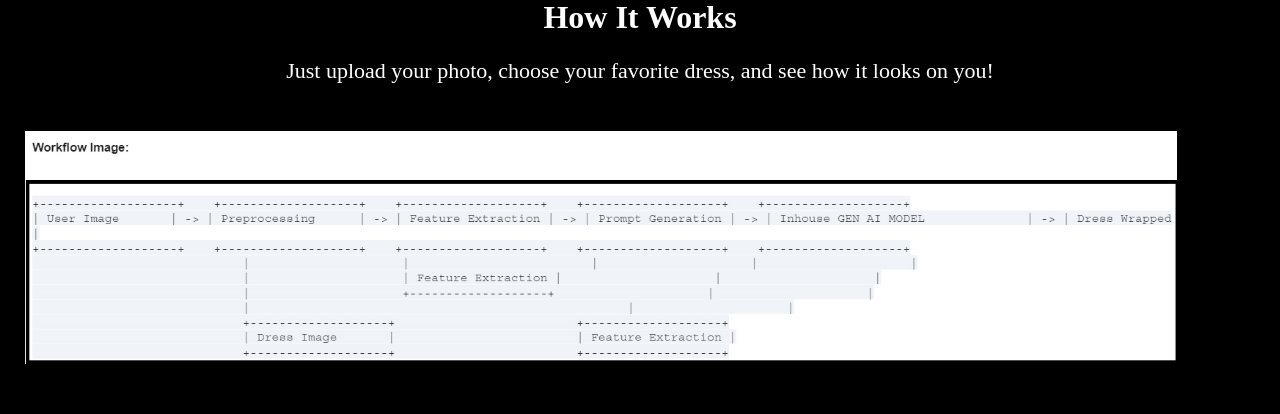
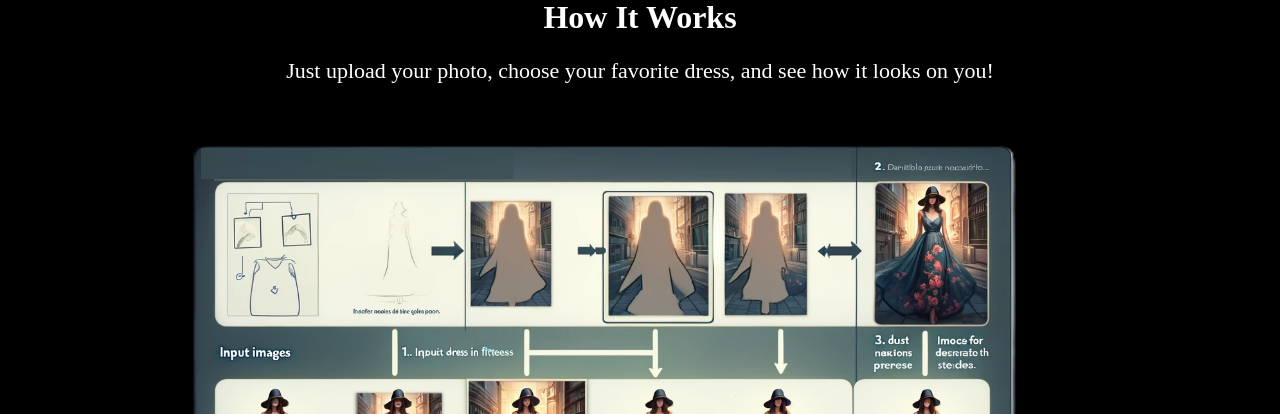
Before and after one commit to karthik-mohan/haute-u-ar, a React (Create React App) app: page / in a window 1280 px wide. Shown: the part 2400-2814 px from the top of the page. Built offline with nearby package versions, Linux system fonts and the light colour scheme.

Commit message:
Add files via upload

```diff
--- a/src/components/HowItWorks.js
+++ b/src/components/HowItWorks.js
@@ -1,7 +1,7 @@
 import React from 'react';
 
 function HowItWorks() {
-  const img_src = process.env.PUBLIC_URL + '/workflow.png'
+  const img_src = process.env.PUBLIC_URL + '/work_flow.png'
   return (
     <div id="how-it-works" className="text-center py-10 bg-white text-black " style={{marginTop:"100px"}}>
       <h1 className="text-2xl font-bold" style={{textAlign: 'center'}}>How It Works</h1>
```
